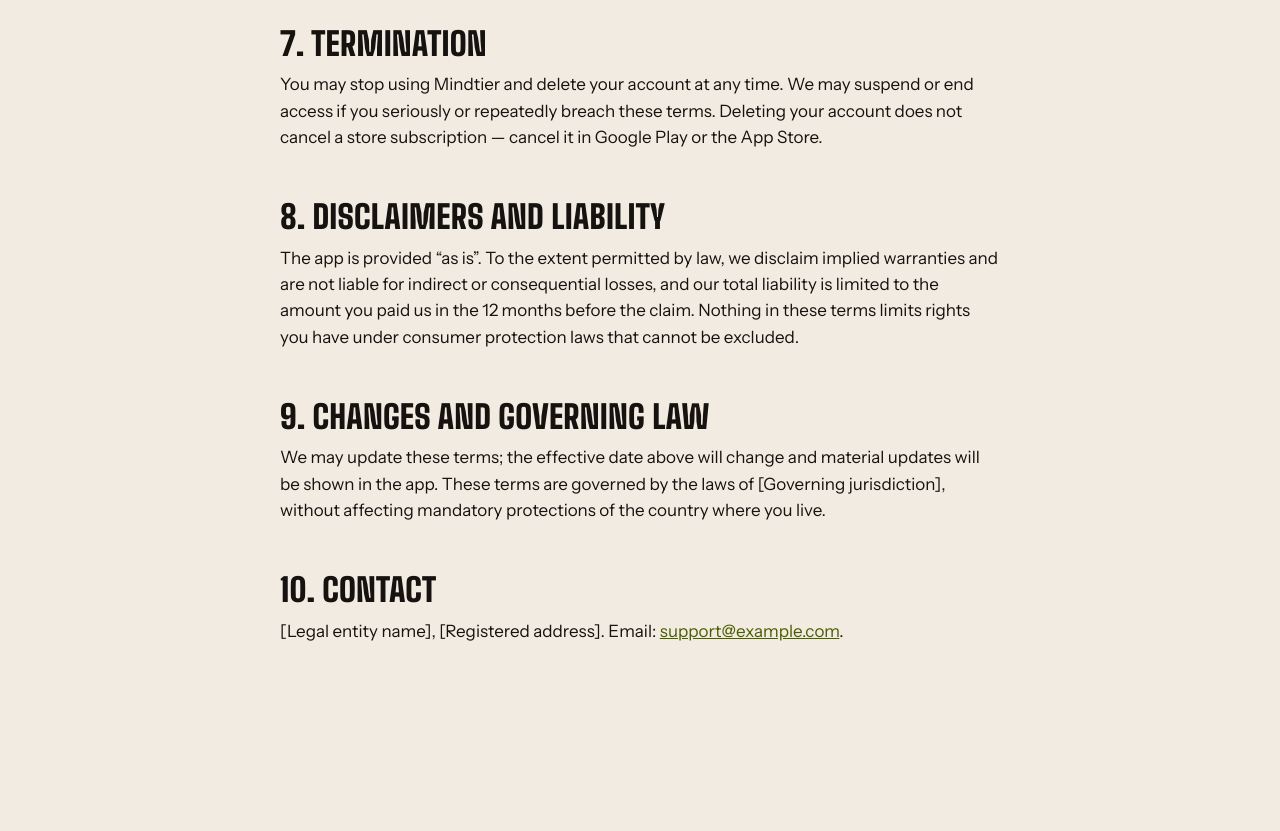
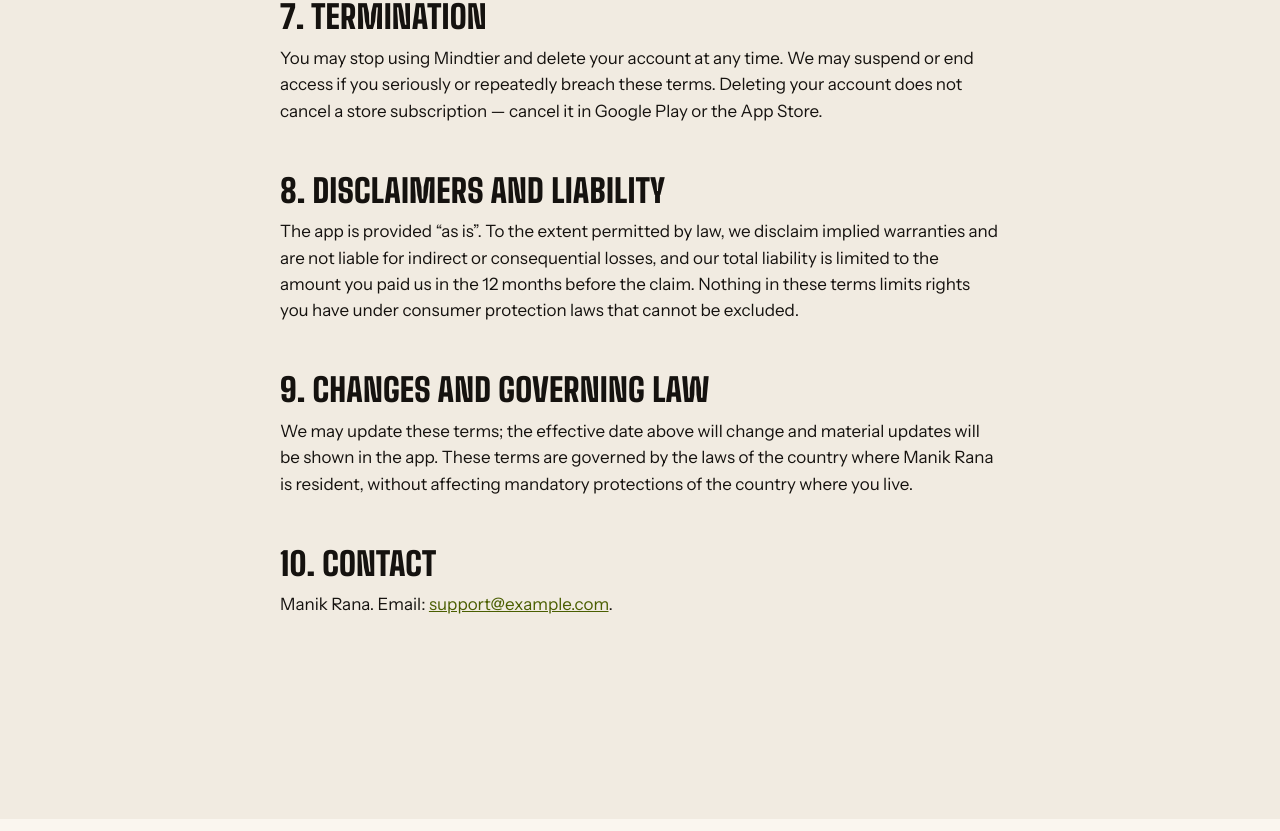
Before and after one commit to Himkush1414/midas-engine, a Next.js app in the folder apps/web/: page /terms in a window 1280 px wide. Shown: the part 1966-2797 px from the top of the page. Built offline with nearby package versions, Linux system fonts and the light colour scheme; no server answers.

Commit message:
fix(legal): name Manik Rana as the operator on every legal page and footer
Co-Authored-By: Claude Opus 5.5 <noreply@anthropic.com>

```diff
--- a/apps/web/src/app/(site)/privacy/page.tsx
+++ b/apps/web/src/app/(site)/privacy/page.tsx
@@ -175,7 +175,8 @@ export default function Privacy() {
 
       <h2>Contact</h2>
       <p>
-        {SITE.legalName}, {SITE.legalAddress}. Email: <a href={`mailto:${SITE.supportEmail}`}>{SITE.supportEmail}</a>.
+        {SITE.legalName}
+        {SITE.legalAddress ? `, ${SITE.legalAddress}` : ''}. Email: <a href={`mailto:${SITE.supportEmail}`}>{SITE.supportEmail}</a>.
       </p>
     </article>
   );
--- a/apps/web/src/app/(site)/refunds/page.tsx
+++ b/apps/web/src/app/(site)/refunds/page.tsx
@@ -51,7 +51,7 @@ export default function Refunds() {
 
       <h2>Contact</h2>
       <p>
-        Email <a href={`mailto:${SITE.supportEmail}`}>{SITE.supportEmail}</a> with your purchase order number (from your
+        Refund requests are handled by {SITE.legalName}, the developer of Mindtier. Email <a href={`mailto:${SITE.supportEmail}`}>{SITE.supportEmail}</a> with your purchase order number (from your
         receipt email) and we will reply within 3 business days.
       </p>
     </article>
--- a/apps/web/src/app/(site)/terms/page.tsx
+++ b/apps/web/src/app/(site)/terms/page.tsx
@@ -98,13 +98,14 @@ export default function Terms() {
       <h2>9. Changes and governing law</h2>
       <p>
         We may update these terms; the effective date above will change and material updates will be shown in the app.
-        These terms are governed by the laws of [Governing jurisdiction], without affecting mandatory protections of the
+        These terms are governed by the laws of the country where {SITE.legalName} is resident, without affecting mandatory protections of the
         country where you live.
       </p>
 
       <h2>10. Contact</h2>
       <p>
-        {SITE.legalName}, {SITE.legalAddress}. Email: <a href={`mailto:${SITE.supportEmail}`}>{SITE.supportEmail}</a>.
+        {SITE.legalName}
+        {SITE.legalAddress ? `, ${SITE.legalAddress}` : ''}. Email: <a href={`mailto:${SITE.supportEmail}`}>{SITE.supportEmail}</a>.
       </p>
     </article>
   );
--- a/apps/web/src/lib/site.ts
+++ b/apps/web/src/lib/site.ts
@@ -1,4 +1,4 @@
-/** Public site constants. Legal identity values are placeholders until the owner fills them (see docs/HANDOFF.md). */
+/** Public site constants. The support email is a placeholder until the owner sets NEXT_PUBLIC_SUPPORT_EMAIL (see docs/HANDOFF.md). */
 export const SITE = {
   name: 'Mindtier',
   url: (process.env.NEXT_PUBLIC_SITE_URL ?? 'https://midas-engine.vercel.app').replace(/\/$/, ''),
@@ -8,7 +8,7 @@ export const SITE = {
   playUrl: 'https://play.google.com/store/apps/details?id=app.mindtier',
   androidPackage: 'app.mindtier',
   supportEmail: process.env.NEXT_PUBLIC_SUPPORT_EMAIL ?? 'support@example.com',
-  legalName: process.env.NEXT_PUBLIC_LEGAL_NAME ?? '[Legal entity name]',
-  legalAddress: process.env.NEXT_PUBLIC_LEGAL_ADDRESS ?? '[Registered address]',
+  legalName: process.env.NEXT_PUBLIC_LEGAL_NAME ?? 'Manik Rana',
+  legalAddress: process.env.NEXT_PUBLIC_LEGAL_ADDRESS ?? '',
   effectiveDate: '16 October 2026',
 } as const;
```
Also changed, not shown: 2 other files (tests, documents, lock files or other folders).
